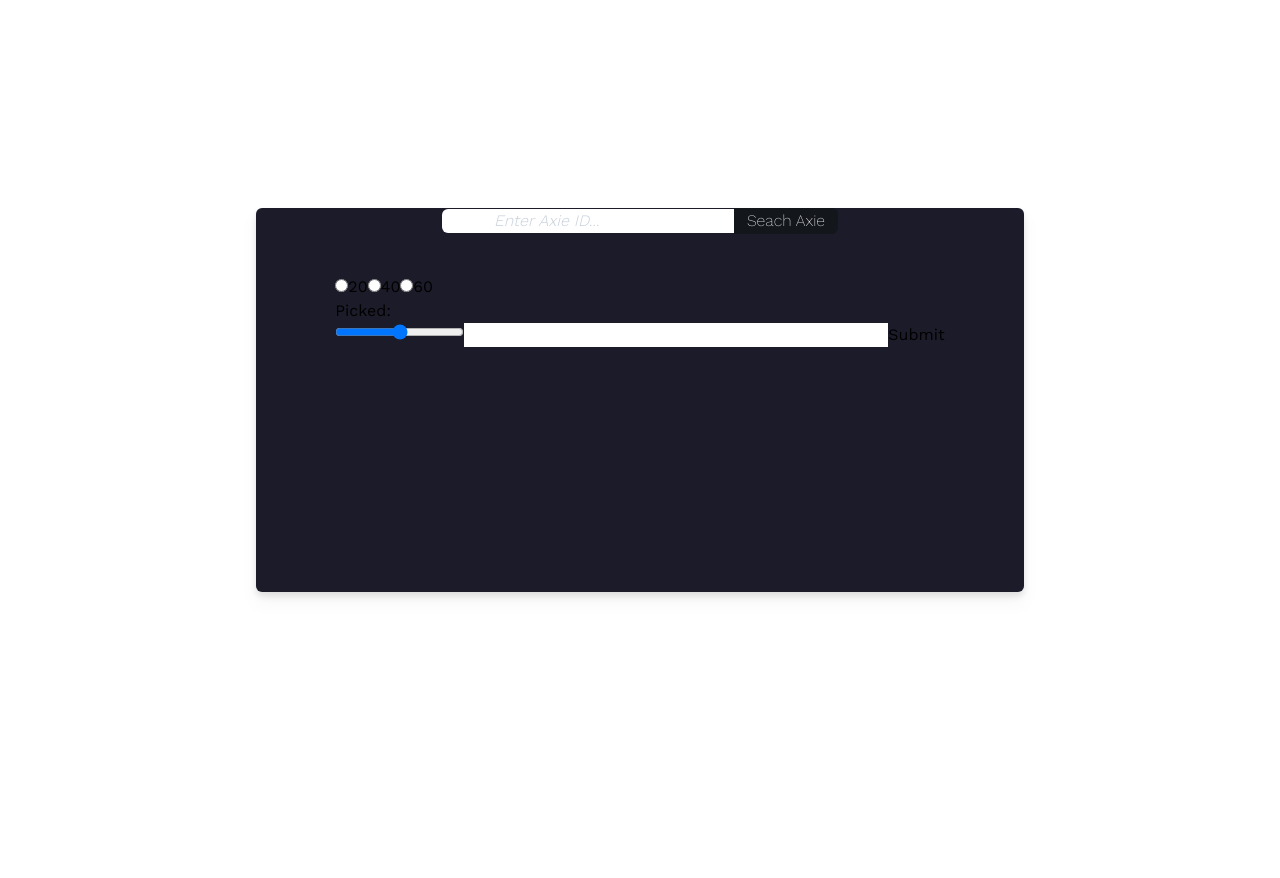
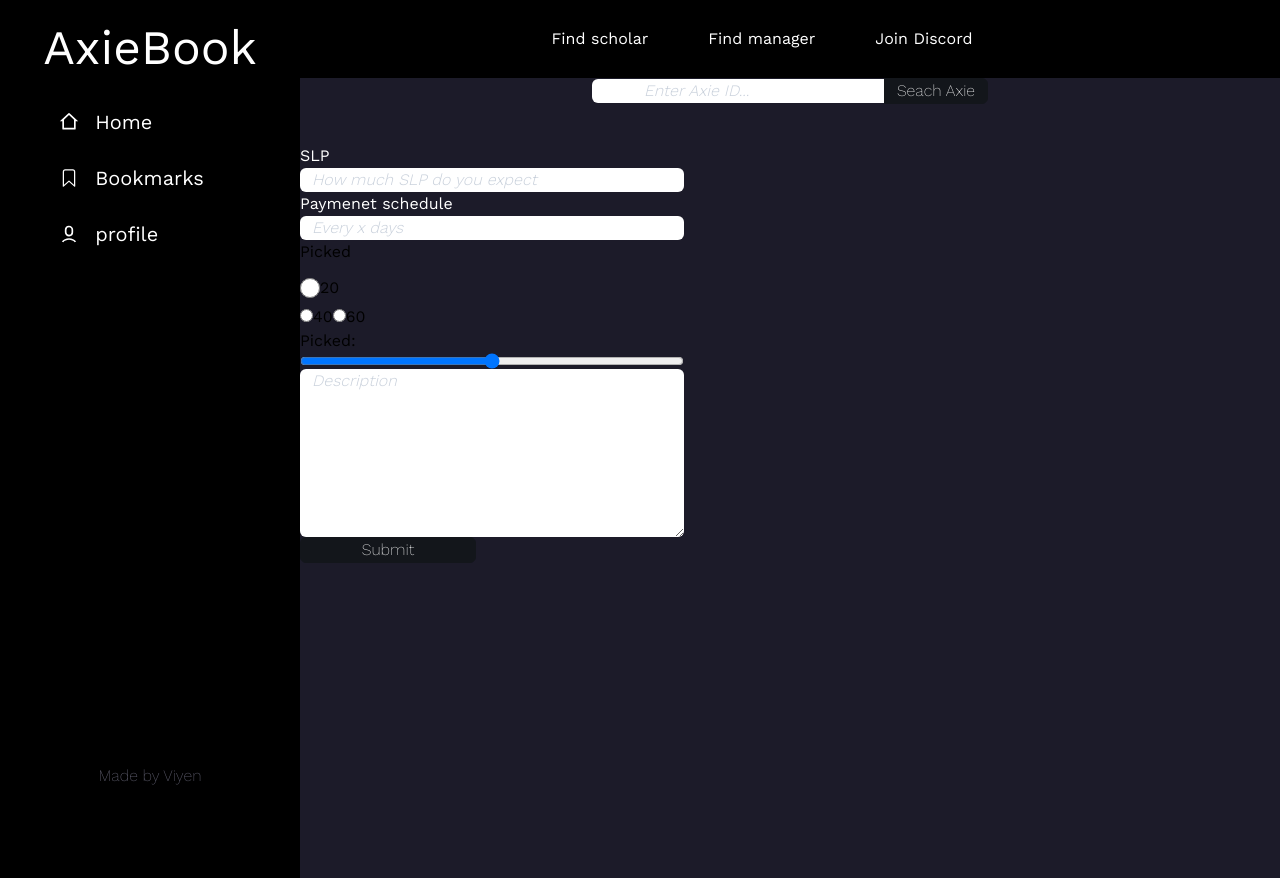
Before and after one commit to IsmailKemmoune/AxieBook, a Next.js app: page /postCreation in a window 1280 px wide. Before the commit the page ends 800 px from the top, so only its background shows below. Built offline with nearby package versions, Linux system fonts and the light colour scheme.

Commit message:
added global layout, made post form

```diff
--- a/components/AxieForm.jsx
+++ b/components/AxieForm.jsx
@@ -1,9 +1,19 @@
 import { Formik, Field, Form } from "formik";
+import { useState } from "react";
 
-const AxieForm = () => (
+const AxieForm = () => {
+  const [isChecked, setIsChecked] = useState(false);
+
+  return (
     <div>
       <Formik
-      initialValues={{ energy: "", payment: "", slp: "", split: "" }}
+        initialValues={{
+          energy: "",
+          payment: "",
+          slp: "",
+          split: "",
+          description: "",
+        }}
         onSubmit={(values, { setSubmitting }) => {
           setTimeout(() => {
             alert(JSON.stringify(values, null, 2));
@@ -21,39 +31,27 @@
           isSubmitting,
           /* and other goodies */
         }) => (
-        <form onSubmit={handleSubmit}>
-          {/*  */}
-          <div role="group" aria-labelledby="my-radio-group">
-            <label>
-              <Field type="radio" name="energy" value="20" />
-              20
+          <form onSubmit={handleSubmit} className="flex flex-col">
+            <label htmlFor="slp" className="text-white">
+              SLP
             </label>
-            <label>
-              <Field type="radio" name="energy" value="40" />
-              40
-            </label>
-            <label>
-              <Field type="radio" name="energy" value="60" />
-              60
-            </label>
-            <div>Picked: {values.picked}</div>
-          </div>
-          {/*  */}
             <input
-            type="range"
-            name="split"
+              className="indent-3 placeholder:italic placeholder:opacity-50 placeholder:text-slate-400 rounded-md hover:border-red focus:border-white outline-none font-light w-96"
+              placeholder="How much SLP do you expect"
+              type="text"
+              name="slp"
+              id="slp"
               onChange={handleChange}
               onBlur={handleBlur}
               value={values.password}
             />
+
+            <label htmlFor="slp" className="text-white">
+              Paymenet schedule
+            </label>
             <input
-            type="text"
-            name="slp"
-            onChange={handleChange}
-            onBlur={handleBlur}
-            value={values.password}
-          />
-          <input
+              className="indent-3 placeholder:italic placeholder:opacity-50 placeholder:text-slate-400 rounded-md hover:border-red focus:border-white outline-none font-light w-96"
+              placeholder="Every x days"
               type="text"
               name="paymenet"
               onChange={handleChange}
@@ -61,7 +59,56 @@
               value={values.password}
             />
 
-          <button type="submit" disabled={isSubmitting}>
+            <div id="my-radio-group">Picked</div>
+            <div role="group" aria-labelledby="my-radio-group">
+              <div className="">
+                <label className="inline-flex items-center mt-3">
+                  <Field
+                    type="radio"
+                    name="picked"
+                    value="20"
+                    className="h-5 w-5 text-red-600 "
+                  />
+                  20
+                </label>
+              </div>
+              <label>
+                <Field type="radio" name="picked" value="40" />
+                40
+              </label>
+              <label>
+                <Field type="radio" name="picked" value="60" />
+                60
+              </label>
+              <div>Picked: {values.picked}</div>
+            </div>
+            {/*  */}
+
+            <input
+              className="w-96"
+              type="range"
+              name="split"
+              onChange={handleChange}
+              onBlur={handleBlur}
+              value={values.password}
+            />
+
+            <textarea
+              className="indent-3 placeholder:italic placeholder:opacity-50 placeholder:text-slate-400 rounded-md hover:border-red focus:border-white outline-none font-light w-96"
+              placeholder="Description"
+              rows="7"
+              cols="33"
+              name="description"
+              onChange={handleChange}
+              onBlur={handleBlur}
+              value={values.textarea}
+            />
+
+            <button
+              type="submit"
+              disabled={isSubmitting}
+              className="text-white border bg-gray-500 border-gray-500 rounded-md px-3 hover:bg-secondary font-extralight transition duration-200 ease-linear cursor-pointer w-44"
+            >
               Submit
             </button>
           </form>
@@ -69,5 +116,8 @@
       </Formik>
     </div>
   );
+};
 
 export default AxieForm;
+
+// className="hidden checked:bg-shades-200"
--- a/components/Card.jsx
+++ /dev/null
@@ -1,14 +0,0 @@
-import AxieForm from "./AxieForm";
-import AxieImage from "./AxieImage";
-
-export default function Card({ setModalOn }) {
-  return (
-    <div className="card flex flex-col items-center justify-center w-3/5 bg-primary rounded-md drop-shadow-lg h-96">
-      <AxieImage setModalOn={setModalOn} />
-      <hr />
-      <div className="h-96 pt-10">
-        <AxieForm />
-      </div>
-    </div>
-  );
-}
--- /dev/null
+++ b/components/Layout.jsx
@@ -0,0 +1,14 @@
+import Sidebar from "../components/Sidebar";
+import NavBar from "../components/NavBar";
+
+export default function Layout({ children }) {
+  return (
+    <div className="bg-primary grid grid-cols-layout h-full">
+      <Sidebar />
+      <div className="flex flex-col bg-primary">
+        <NavBar />
+        {children}
+      </div>
+    </div>
+  );
+}
--- a/components/NavBar.jsx
+++ b/components/NavBar.jsx
@@ -1,6 +1,3 @@
-import ManagerPost from "../components/ManagerPost";
-import ScholarPost from "../components/ScholarPost";
-import Sidebar from "../components/Sidebar";
 import Link from "next/link";
 import { useState } from "react";
 
@@ -48,22 +45,18 @@
 
   return (
     <nav style={glassmorph ? glassmorphism : defaultNav}>
-      {/* <nav
-          className="z-10 sticky top-0 text-black bg-clip-padding bg-white shadow-lg bg-opacity-30 border border-gray-200 flex items-center justify-center py-5"
-          style={{ backdropFilter: "blur(20px)" }}
-        > */}
       <ul className="flex ">
         <Link href="/postCreation">
           <li className="mr-14 cursor-pointer border-2 border-transparent hover:border-b-2 hover:border-b-white">
             Find scholar
           </li>
         </Link>
-        <Link href="/postCreation">
+        <Link href="">
           <li className="mr-14 cursor-pointer border-2 border-transparent hover:border-b-2 hover:border-b-white">
             Find manager
           </li>
         </Link>
-        <Link href="/postCreation">
+        <Link href="">
           <li className="mr-14 cursor-pointer border-2 border-transparent hover:border-b-2 hover:border-b-white">
             Join Discord
           </li>
--- a/components/Sidebar.jsx
+++ b/components/Sidebar.jsx
@@ -1,21 +1,24 @@
 import { RiHome2Line } from "react-icons/ri";
 import { IoBookmarkOutline } from "react-icons/io5";
 import { RiUser6Line } from "react-icons/ri";
-
-// RiHome2Line
-// IoBookmarkOutline
-// RiUser6Line
+import Link from "next/link";
 
 export default function Sidebar() {
   return (
     <div className="bg-black ">
       <div className="fixed h-full w-[300px] top-0 left-0 flex flex-col items-center justify-between">
         <div>
-          <h1 className="text-white text-5xl my-6 cursor-pointer">AxieBook</h1>
-          <button className="flex items-center justify-start px-4 py-3 my-1 text-white text-xl rounded-full hover:bg-primary">
-            <RiHome2Line className="mr-4" />
-            <span>Home</span>
-          </button>
+          <Link href="/">
+            <h1 className="text-white text-5xl my-6 cursor-pointer">
+              AxieBook
+            </h1>
+          </Link>
+          <Link href="/">
+            <button className="flex items-center justify-start px-4 py-3 my-1 text-white text-xl rounded-full hover:bg-primary">
+              <RiHome2Line className="mr-4" />
+              <span>Home</span>
+            </button>
+          </Link>
           <button className="flex items-center justify-start px-4 py-3 my-1 text-white text-xl rounded-full hover:bg-primary">
             <IoBookmarkOutline className="mr-4" />
             <span>Bookmarks</span>
--- a/pages/_app.js
+++ b/pages/_app.js
@@ -1,7 +1,12 @@
-import '../styles/globals.css'
+import "../styles/globals.css";
+import Layout from "../components/Layout";
 
 function MyApp({ Component, pageProps }) {
-  return <Component {...pageProps} />
+  return (
+    <Layout>
+      <Component {...pageProps} />
+    </Layout>
+  );
 }
 
-export default MyApp
+export default MyApp;
--- a/pages/index.js
+++ b/pages/index.js
@@ -1,14 +1,8 @@
 import ManagerPost from "../components/ManagerPost";
 import ScholarPost from "../components/ScholarPost";
-import Sidebar from "../components/Sidebar";
-import NavBar from "../components/NavBar";
 
 export default function Home() {
   return (
-    <div className="bg-primary grid grid-cols-layout h-full">
-      <Sidebar />
-      <div className="flex flex-col bg-primary">
-        <NavBar />
     <div className="grid grid-cols-[1fr_10px_1fr] gap-1 h-full">
       <div className="scroll-div max-h-screen overflow-y-auto">
         <ManagerPost />
@@ -22,7 +16,5 @@
         <ScholarPost />
       </div>
     </div>
-      </div>
-    </div>
   );
 }
--- a/pages/postCreation.js
+++ b/pages/postCreation.js
@@ -1,13 +1,17 @@
-import Card from "../components/Card";
+import AxieForm from "../components/AxieForm";
+import AxieImage from "../components/AxieImage";
 import BodyPartModal from "../components/BodyPartModal";
 import { useState } from "react";
 
 export default function PostCreation() {
   const [modalOn, setModalOn] = useState(false);
   return (
-    <div className="flex flex-col items-center justify-center w-full h-screen">
-      <Card setModalOn={setModalOn} />
+    <div className="w-full h-screen">
       {modalOn && <BodyPartModal setModalOn={setModalOn} />}
+      <AxieImage setModalOn={setModalOn} />
+      <div className="h-96 mt-10">
+        <AxieForm />
+      </div>
     </div>
   );
 }
--- a/styles/globals.css
+++ b/styles/globals.css
@@ -8,6 +8,13 @@
   }
 }
 
+body {
+  height: 100vh;
+}
+#__next {
+  height: 100%;
+}
+
 .scroll-div::-webkit-scrollbar {
   width: 0.3vw;
 }
@@ -16,11 +23,11 @@
 }
 
 .scroll-div::-webkit-scrollbar-thumb {
-  background-color: #545267;
+  background-color: #3e3d54;
   border-radius: 20px;
 }
 .scroll-div::-webkit-scrollbar-thumb:hover {
-  background-color: #3e3d54;
+  background-color: #25233b;
 }
 
 html::-webkit-scrollbar {
@@ -31,16 +38,27 @@
 }
 
 html::-webkit-scrollbar-thumb {
-  background-color: #545267;
+  background-color: #3e3d54;
   border-radius: 20px;
   padding: 3px;
 }
 html::-webkit-scrollbar-thumb:hover {
-  background-color: #3e3d54;
+  background-color: #25233b;
 }
-body {
-  height: 100vh;
+
+/* checkbox */
+input[type="radio"]:checked + label {
+  border: 1px solid red;
+  background-color: pink;
+  color: white;
 }
-#__next {
-  height: 100%;
+
+input[type="radio"] + label:hover {
+  background: #e4e4e4;
 }
+
+/* #__next > div > div.flex.flex-col.bg-primary > div > div.h-96.mt-10 > div > form > div > div > div > label */
+/* .radio input:checked ~ label {
+  background-color: rgb(70, 230, 22);
+  color: white;
+} */
```
Also changed, not shown: components/AxieImage.jsx (+3 -9 lines). Lines whose indentation alone changed are shown as unchanged.
